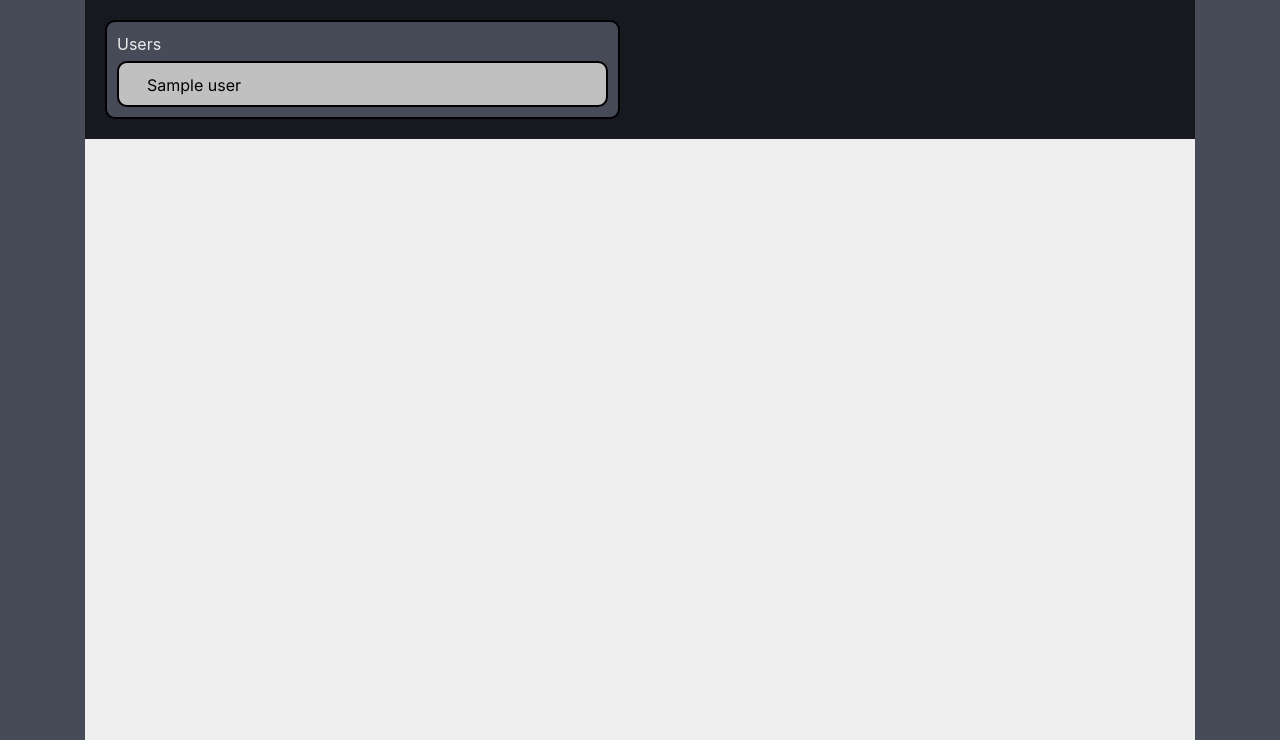
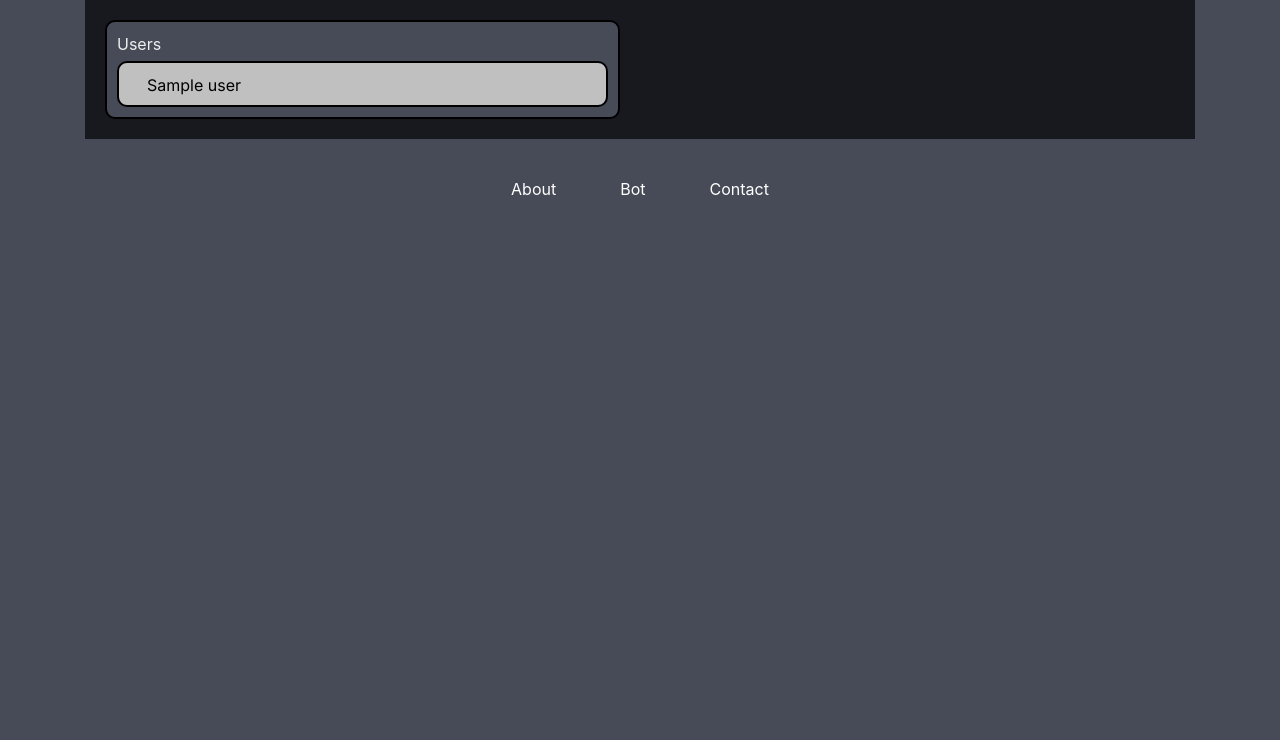
Before and after one commit to AITUSAIT/pocket-moodle, a Python web app: template templates/admin/users.html in a window 1280 px wide. Shown: the part 100-840 px from the top of the page. After the commit the page ends 296 px from the top, so only its background shows below. Run offline with Jinja, Linux system fonts and the light colour scheme; the template is opened without the code that fills it: most values are stand-ins (such as "Sample title", 1, 10 or a date in 2020); some libraries are stand-ins or nearby versions.

Commit message:
fix start

```diff
--- a/app/admin/router.py
+++ b/app/admin/router.py
@@ -98,3 +98,8 @@ class StopBotHandler(web.View):
             return web.Response(text="Bot stopped!")
 
         return web.Response(text="Bot already stopped!")
+
+
+async def start():
+    global bot_task, bot
+    bot_task = Suspendable(start_bot(bot))
--- a/static/css/base.css
+++ b/static/css/base.css
@@ -156,3 +156,34 @@ a:hover {
 body {
     background-color: var(--dl-color-gray-800);
 }
+
+.about-footer {
+    flex: 0 0 auto;
+    color: var(--dl-color-gray-white);
+    width: 100%;
+    height: 100px;
+    display: flex;
+    align-items: center;
+    flex-direction: row;
+    justify-content: center;
+    background-color: var(--dl-color-gray-black);
+}
+
+.about-container12 {
+    flex: 0 0 auto;
+    width: 100%;
+    height: 100px;
+    display: flex;
+    align-items: center;
+    justify-content: center;
+    background-color: var(--dl-color-gray-800);
+  }
+
+.about-text15 {
+    margin: var(--dl-space-space-doubleunit);
+    transition: 0.3s;
+}
+
+.about-text15:hover {
+    color: var(--dl-color-turquoise-default);
+  }
--- a/static/css/me.css
+++ b/static/css/me.css
@@ -4,9 +4,9 @@
 }
 
 .grid_system {
-    background-color: #eee;
+    background-color: var(--dl-color-pocket-moodle-darkgray);
     margin: 0 auto;
-    height: calc(100vh - 60px);
+    height: auto;
 }
 
 .grid_system .cell_container {
--- a/templates/base.html
+++ b/templates/base.html
@@ -166,4 +166,20 @@
         </main>
     </div>
 </body>
+<div class="about-footer">
+    <div class="about-container12">
+      <span class="about-text15">
+        <span>About</span>
+        <br />
+      </span>
+      <span class="about-text15">
+        <span>Bot</span>
+        <br />
+      </span>
+      <span class="about-text15">
+        <span>Contact</span>
+        <br />
+      </span>
+    </div>
+</div>
 </html>
```
Also changed, not shown: main.py (+6 -1 lines).
